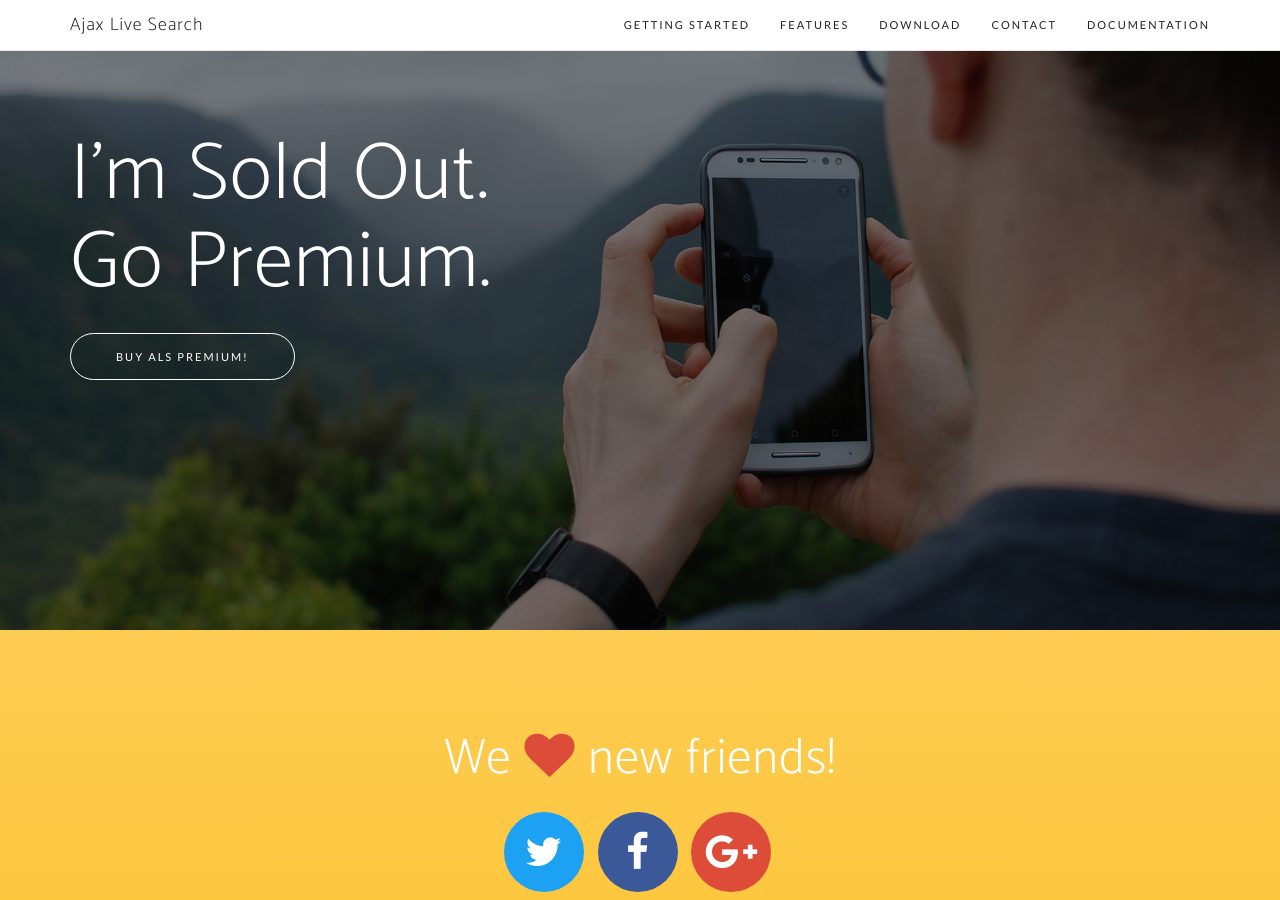
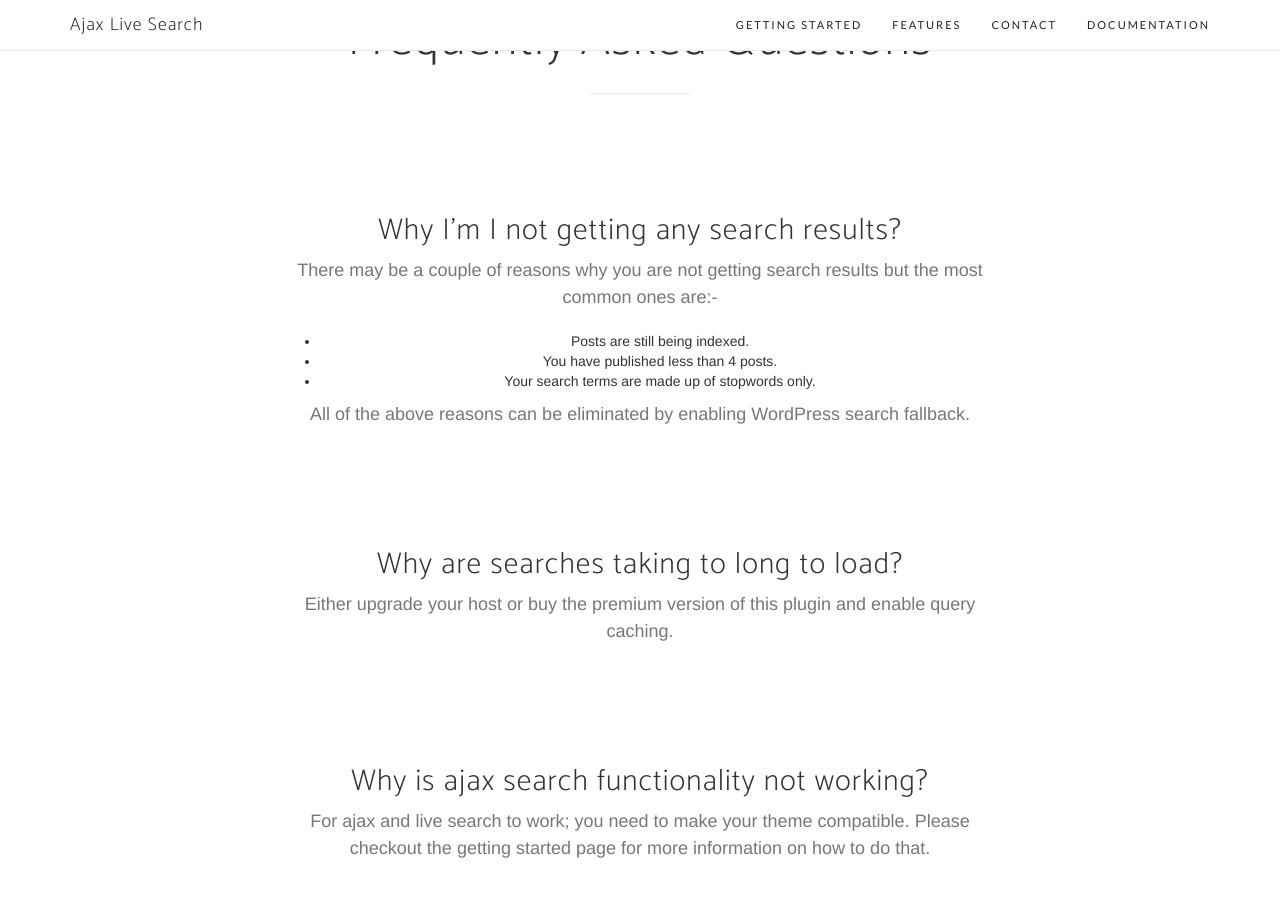
Before and after one commit to picocodes/ajax-live-search, a Jekyll site: the page built from index.html, in a window 1280 px wide and 900 px high, scrolled down 2886 px. Built offline with Jekyll 4.4.1, drawn with Linux system fonts in a browser that asks for light colours; nearby versions of some CDN libraries; some web fonts are replaced; some of the changed text lies outside the part shown.

Commit message:
Add files via upload

```diff
--- a/index.html
+++ b/index.html
@@ -58,9 +58,6 @@ layout: home
                     <li>
                         <a class="page-scroll" href="https://ajaxlivesearch.xyz/features">Features</a>
                     </li>
-                    <li>
-                        <a class="page-scroll" href="https://ajaxlivesearch.xyz/download">Download</a>
-                    </li>
 
 		<li>
                         <a class="page-scroll" href="https://picocodes.typeform.com/to/W5wM2d">Contact</a>
@@ -81,8 +78,9 @@ layout: home
                 <div class="col-sm-7">
                     <div class="header-content">
                         <div class="header-content-inner">
-                            <h1>Ajax Live Search plugin for WordPress supercharges your inbuilt search system!</h1>
-                            <a href="https://ajaxlivesearch.xyz/download" class="btn btn-outline btn-xl page-scroll">Start Now for Free!</a>
+                            <h1>Ajax Live Search plugin for WordPress.</h1>
+							<p class="muted">Join hundreds of other websites that use this WordPress search plugin to give their users a better search experience.</p>
+                            <a href="https://sellfy.com/p/kWEh/checkout/" class="btn btn-outline btn-xl page-scroll"  onclick="ga('send', 'event', 'Checkout', 'visit', 'Home Page 1')">$19 BUY NOW</a>
                         </div>
                     </div>
                 </div>
@@ -109,11 +107,11 @@ layout: home
         <div class="container">
             <div class="row">
                 <div class="col-md-8 col-md-offset-2">
-                    <h2 class="section-heading">Give your site visitors a boost!</h2>
-                    <p>Try Ajax Live Search lite or go premium for more features</p>
+                    <h2 class="section-heading">No Risks</h2>
+                    <p>Payments are handled securely by paypal. In addition; you can try out the free version before upgrading. Please contact us if you have any pre-sales quetion.</p>
                     <div class="badges">
-                        <a class="badge-link btn btn-outline btn-xl " href="https://ajaxlivesearch.xyz/download/#free">Downoad Free</a>
-                        <a class="badge-link btn btn-outline btn-xl" href="https://ajaxlivesearch.xyz/download/#buy" onclick="ga('send', 'event', 'Shop', 'visit', 'Home Page')">Buy Premium</a>
+                        <a class="badge-link btn btn-outline btn-xl " href="https://downloads.wordpress.org/plugin/ajax-live-search.zip" onclick="ga('send', 'event', 'Free Version', 'visit', 'Home Page 2')">Free Version</a>
+                        <a class="badge-primary btn btn-outline btn-xl" href="https://sellfy.com/p/kWEh/checkout/" onclick="ga('send', 'event', 'Checkout', 'visit', 'Home Page 2')">Buy Premium $19</a>
                     </div>
                 </div>
             </div>
@@ -153,14 +151,14 @@ layout: home
                                 <div class="feature-item">
                                     <i class="icon-notebook text-primary"></i>
                                     <h3>Query Logging</h3>
-                                    <p class="text-muted">Get to know what your users are searching for.</p>
+                                    <p class="text-muted">Your user's search terms are saved so that you can use them when researching for new content ideas.</p>
                                 </div>
                             </div>
                             <div class="col-md-6">
                                 <div class="feature-item">
                                     <i class="icon-frame text-primary"></i>
                                     <h3>Query Completion</h3>
-                                    <p class="text-muted">Your users get query suggestions as they type</p>
+                                    <p class="text-muted">Your users get query suggestions as they type. Suggestions can be fetched from Google, Youtube, Wikipedia, previous searches or post titles.</p>
                                 </div>
                             </div>
                         </div>
@@ -169,14 +167,14 @@ layout: home
                                 <div class="feature-item">
                                     <i class="icon-refresh text-primary"></i>
                                     <h3>Ajax Search</h3>
-                                    <p class="text-muted">Users see search results without reloading the page</p>
+                                    <p class="text-muted">Speed up searches by displaying search results to your users without reloading the page.</p>
                                 </div>
                             </div>
                             <div class="col-md-6">
                                 <div class="feature-item">
                                     <i class="icon-reload text-primary"></i>
                                     <h3>Live Search</h3>
-                                    <p class="text-muted">Users get search results while they are still typing. Think Google Instant!</p>
+                                    <p class="text-muted">Users see search results while they are still typing. Works best when query caching is enabled.</p>
                                 </div>
                             </div>
                         </div>
@@ -185,7 +183,7 @@ layout: home
                                 <div class="feature-item">
                                     <i class="icon-grid text-primary"></i>
                                     <h3>Relevance</h3>
-                                    <p class="text-muted">Search results are 80% more relevant than the inbuilt WordPress search</p>
+                                    <p class="text-muted">Search results are 80% more relevant than the in-built WordPress search</p>
                                 </div>
                             </div>
                             <div class="col-md-6">
@@ -201,11 +199,78 @@ layout: home
             </div>
     </section>
 
+	<section id="faq" class="features">
+        <div class="container">
+            <div class="row">
+                <div class="col-lg-12 text-center">
+                    <div class="section-heading">
+                        <h2>Frequently Asked Questions</h2>
+                        <hr>
+                    </div>
+                </div>
+            </div>
+            <div class="row">
+                <div class="col-md-8 col-md-offset-2">
+                    <div class="container-fluid">
+                        <div class="row">
+                            <div class="col-md-12">
+                                <div class="feature-item">
+                                    <h3>Why I'm I not getting any search results?</h3>
+                                    <p class="text-muted">There may be a couple of reasons why you are not getting search results but the most common ones are:-</p>
+									<ul>
+										<li>Posts are still being indexed.</li>
+										<li>You have published less than 4 posts.</li>
+										<li>Your search terms are made up of stopwords only.</li>
+									</ul>
+									<p class="text-muted">All of the above reasons can be eliminated by enabling WordPress search fallback.</p>
+                                </div>
+                            </div>
+                            <div class="col-md-12">
+                                <div class="feature-item">
+                                    <h3>Why are searches taking to long to load?</h3>
+                                    <p class="text-muted">Either upgrade your host or buy the premium version of this plugin and enable query caching.</p>
+                                </div>
+                            </div>
+                        </div>
+                        <div class="row">
+                            <div class="col-md-12">
+                                <div class="feature-item">
+                                    <h3>Why is ajax search functionality not working?</h3>
+                                    <p class="text-muted">For ajax and live search to work; you need to make your theme compatible. Please checkout the getting started page for more information on how to do that.</p>
+                                </div>
+                            </div>
+                            <div class="col-md-12">
+                                <div class="feature-item">
+                                    <h3>Is there an affiliate program?</h3>
+                                    <p class="text-muted">No.</p>
+                                </div>
+                            </div>
+                        </div>
+						<div class="row">
+                            <div class="col-md-12">
+                                <div class="feature-item">
+                                    <h3>Do you offer refunds?</h3>
+                                    <p class="text-muted">We offer refunds if within 30 days of purchase you discover that a given feature does not work as advertised.</p>
+                                </div>
+                            </div>
+                            <div class="col-md-10">
+                                <div class="feature-item">
+                                    <h3>Does the plugin support WooCommerce search?</h3>
+                                    <p class="text-muted">Yes. The premium version of this plugin works with WooCommerce straight out of the box.</p>
+                                </div>
+                            </div>
+                        </div>
+                    </div>
+                </div>
+            </div>
+    </section>
+
+
     <section class="cta">
         <div class="cta-content">
             <div class="container">
-                <h2>I'm Sold Out.<br>Go Premium.</h2>
-                <a href="https://ajaxlivesearch.xyz/download/#buy" onclick="ga('send', 'event', 'Shop', 'visit', 'Footer')" class="btn btn-outline btn-xl page-scroll">Buy aLs Premium!</a>
+                <h2>Join hundreds of other people using Ajax Live Search.</h2>
+                <a href="https://sellfy.com/p/kWEh/checkout/" onclick="ga('send', 'event', 'Checkout', 'visit', 'Home Page 3')" class="btn btn-outline btn-xl page-scroll">$19 BUY NOW!</a>
             </div>
         </div>
         <div class="overlay"></div>
```
Also changed, not shown: other parts of index.html (+1 -1 lines).
